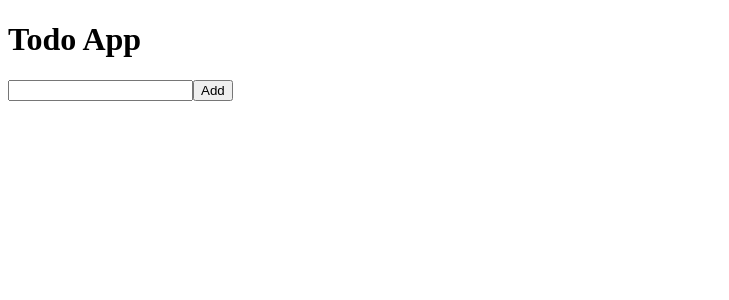
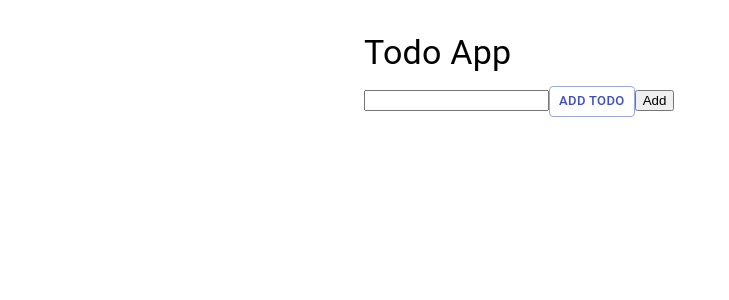
Before and after one commit to chaiko2018/next-project, a Next.js app: page / in a window 1280 px wide. Shown: the top 300 px of the page, without its empty margins (0-729 px from the left). Built offline with nearby package versions, Linux system fonts and the light colour scheme.

Commit message:
add material-ui for practice

```diff
--- a/package.json
+++ b/package.json
@@ -21,6 +21,8 @@
   },
   "homepage": "https://github.com/chaiko2018/next-project#readme",
   "dependencies": {
+    "@material-ui/core": "^4.9.9",
+    "@material-ui/icons": "^4.9.1",
     "next": "^9.3.4",
     "react": "^16.13.1",
     "react-dom": "^16.13.1"
--- a/pages/index.js
+++ b/pages/index.js
@@ -1,3 +1,4 @@
+/*
 import react from "react";
 import { useState } from "react";
 
@@ -48,3 +49,69 @@ const App = () => {
 };
 
 export default App;
+*/
+
+import { useState } from "react";
+import react from "react";
+import Container from "@material-ui/core/Container";
+import Typography from "@material-ui/core/Typography";
+import Box from "@material-ui/core/Box";
+import Button from "@material-ui/core/Button";
+
+const App = () => {
+  const [todos, setTodos] = useState([]);
+  const [tmpTodo, setTmpTodo] = useState("");
+
+  const addTodo = () => {
+    if (tmpTodo === "") {
+      alert("Please input message");
+      return;
+    }
+    setTodos([...todos, tmpTodo]);
+    setTmpTodo("");
+  };
+
+  const deleteTodo = (index) => {
+    const newTodos = todos.filter((todo, todoIndex) => {
+      return index !== todoIndex;
+    });
+    setTodos(newTodos);
+  };
+
+  return (
+    <Container maxWidth="sm">
+      <Box my={4}>
+        <Typography variant="h4" component="h1" gutterBottom>
+          Todo App
+        </Typography>
+        <input
+          type="text"
+          name="todo"
+          onChange={(e) => setTmpTodo(e.target.value)}
+          value={tmpTodo}
+        />
+        <Button
+          variant="outlined"
+          color="primary"
+          size="small"
+          onClick={addTodo}
+        >
+          Add Todo
+        </Button>
+        <button onClick={() => addTodo()}>Add</button>
+      </Box>
+      <ul>
+        {todos.map((todo, index) => {
+          return (
+            <li key={index}>
+              {todo}
+              <button onClick={() => deleteTodo(index)}>x</button>
+            </li>
+          );
+        })}
+      </ul>
+    </Container>
+  );
+};
+
+export default App;
```
Also changed, not shown: 2 other files (tests, documents, lock files or other folders).
